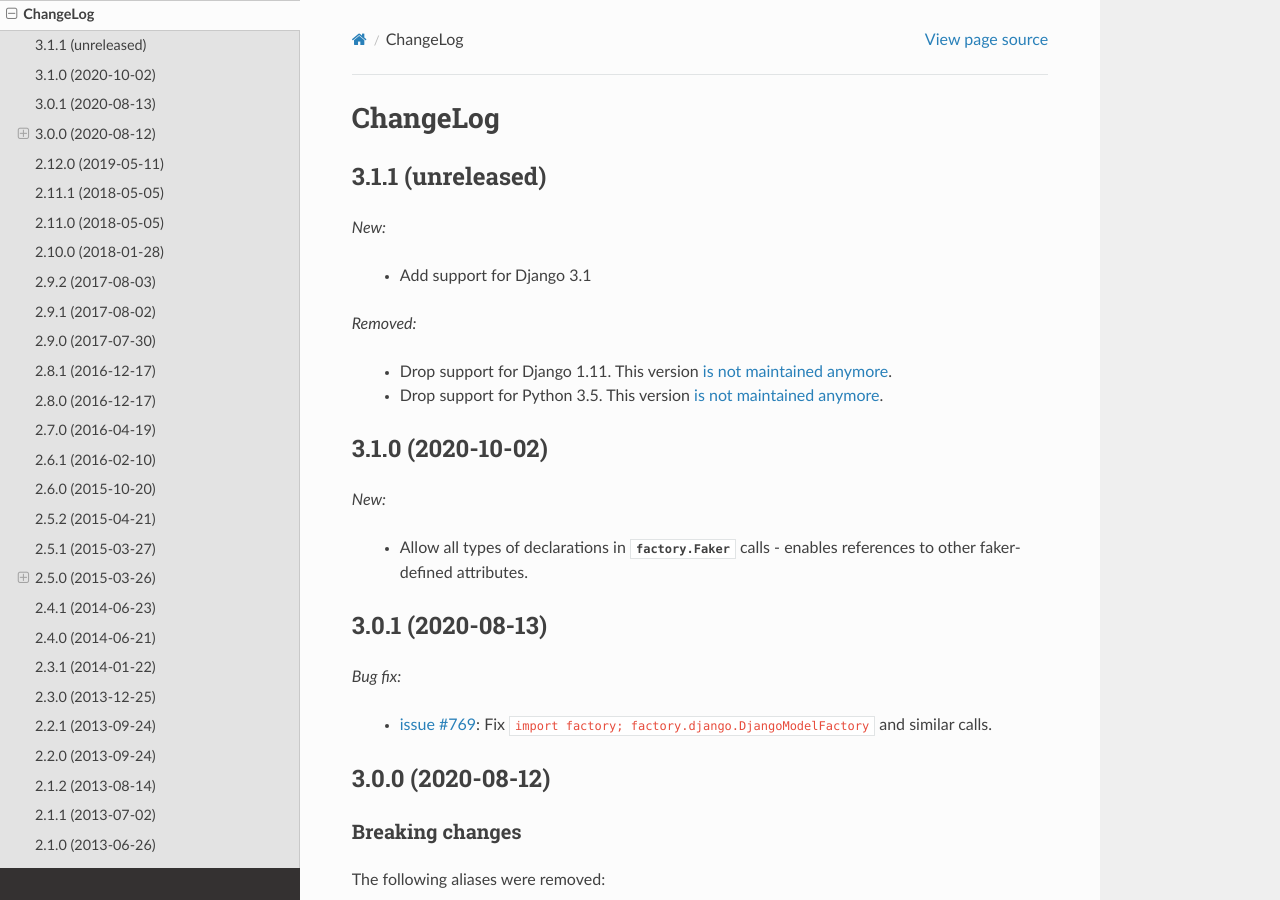
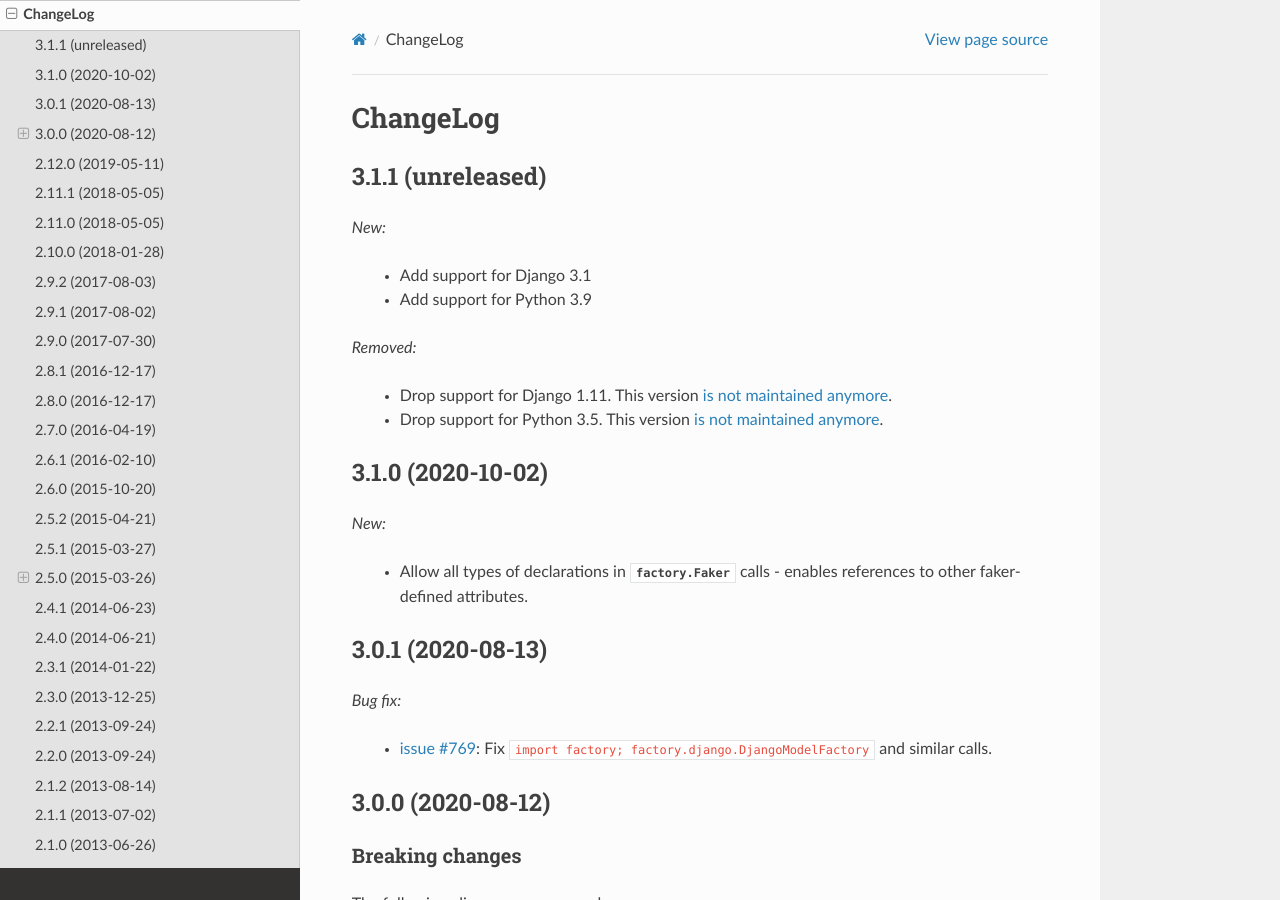
Before and after one commit to FactoryBoy/factory_boy, a Sphinx documentation site: the page built from docs/changelog.rst, in a window 1280 px wide and 900 px high. Built offline with Sphinx 7.4.7 and the Read the Docs theme 2.0.0, drawn with Linux system fonts in a browser that asks for light colours.

Commit message:
Add support for Python 3.9
The readme was updated not to mention the Python version explicitly, it
already links to the stable branches on the Python devguide for
supported version. That’s reduces the number of elements to upgrade for
next Python versions.

Use the latest Python version for all auxiliary builds (docs, example
test, etc). That allows using the latest features in these builds.

```diff
--- a/README.rst
+++ b/README.rst
@@ -318,7 +318,7 @@ The associated object's strategy will be used:
 Support Policy
 --------------
 
-``factory_boy`` supports Python 3.6 to 3.8 as well as PyPy3.
+``factory_boy`` supports active Python versions as well as PyPy3.
 
 - **Python**'s `supported versions
   <https://devguide.python.org/#status-of-python-branches>`__.
--- a/docs/changelog.rst
+++ b/docs/changelog.rst
@@ -7,6 +7,7 @@ ChangeLog
 *New:*
 
     - Add support for Django 3.1
+    - Add support for Python 3.9
 
 *Removed:*
 
--- a/setup.cfg
+++ b/setup.cfg
@@ -25,6 +25,7 @@ classifiers =
     Programming Language :: Python :: 3.6
     Programming Language :: Python :: 3.7
     Programming Language :: Python :: 3.8
+    Programming Language :: Python :: 3.9
     Programming Language :: Python :: Implementation :: CPython
     Programming Language :: Python :: Implementation :: PyPy
     Topic :: Software Development :: Testing
```
Also changed, not shown: .travis.yml, 1 other file.
